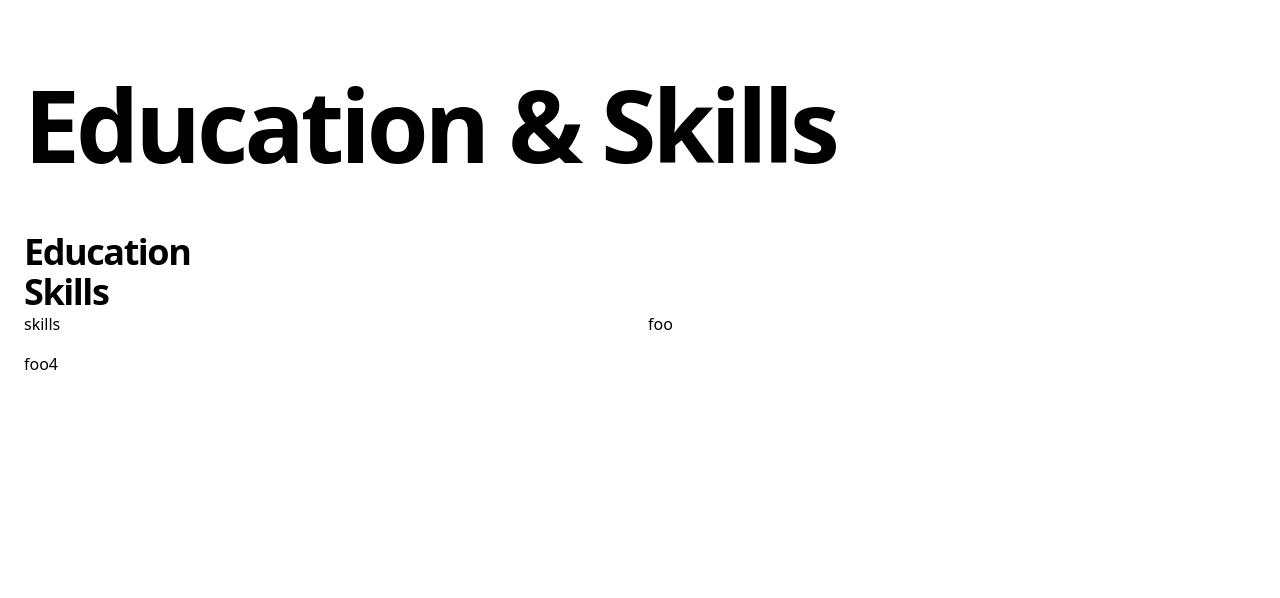
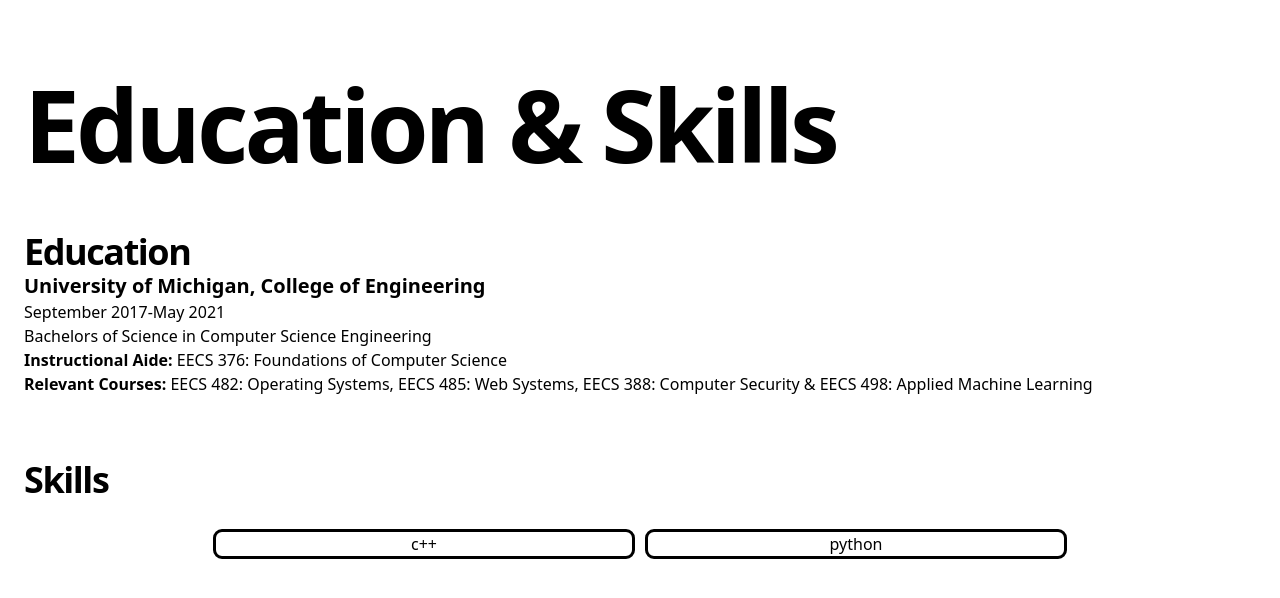
Before and after one commit to hadpeter/hadleypeterson-info, a Next.js app: page /education in a window 1280 px wide. Shown: the top 598 px of the page. Built offline with nearby package versions, Linux system fonts and the light colour scheme.

Commit message:
layout fixes and double list ui enhancements

```diff
--- a/app/components/doubleList.js
+++ b/app/components/doubleList.js
@@ -1,18 +1,18 @@
 export default function DoubleListComponent(props){
     // TODO: open all files in folder and load them into listItems
-    var folder = props.folder
-    var listItems = []
+    var listItems = props.items
     var items = listItems.map(function (i) {
     return (
-        <div className='indent'>{i}</div>
+        <div className="rounded-md outline outline-offset-6 outline-black text-center">
+            {i}
+        </div>
     );
     });
     return (
-        <div className="grid grid-cols-2 gap-4">
-            {items}
-            <div>{folder}</div>
-            <div>foo</div>
-            <div>foo4</div>
+        <div>
+            <div className="grid grid-cols-2 gap-4 justify-center mt-8 mx-48">
+                {items}
+            </div>
         </div>
     );
 }
--- a/app/education/page.js
+++ b/app/education/page.js
@@ -1,17 +1,35 @@
 import PageTitleComponet from "../components/pageTitle.js"
 import PageSubTitleComponet from "../components/pageSubTitle.js"
 import DoubleListComponent from "../components/doubleList.js"
+import JobHighlight from "../components/JobHighlight.js"
 
 export default function EducationAndSkills() {
+    var skills = ["c++", "python"]
 
     return (
         <div className="min-h-screen my-6 mx-6">
             <section className="flex-col md:flex-row flex items-center md:justify-between mt-16 mb-16 md:mb-12">
                 <PageTitleComponet title="Education & Skills"></PageTitleComponet>
             </section>
-            <PageSubTitleComponet title="Education"></PageSubTitleComponet>
-            <PageSubTitleComponet title="Skills"></PageSubTitleComponet>
-            <DoubleListComponent folder="skills"></DoubleListComponent>
+            <section className="mb-16">
+                <PageSubTitleComponet title="Education"></PageSubTitleComponet>
+                <JobHighlight title="University of Michigan" focus="College of Engineering" date="September 2017-May 2021"></JobHighlight>
+                <ul>
+                    <li>
+                        Bachelors of Science in Computer Science Engineering
+                    </li>
+                    <li>
+                        <b>Instructional Aide:</b> EECS 376: Foundations of Computer Science
+                    </li>
+                    <li>
+                        <b>Relevant Courses:</b> EECS 482: Operating Systems, EECS 485: Web Systems, EECS 388: Computer Security & EECS 498: Applied Machine Learning
+                    </li>
+                </ul>
+            </section>
+            <section className="mb-16">
+                <PageSubTitleComponet title="Skills"></PageSubTitleComponet>
+                <DoubleListComponent items={skills}></DoubleListComponent>
+            </section>
         </div>
 
     );
--- a/app/experience/capital_one/page.js
+++ b/app/experience/capital_one/page.js
@@ -12,24 +12,30 @@
                     New York, New York
                 </div>
             </section>
+            <section className="mb-16">
                 <JobHighlight title="Senior Associate Software Engineer" focus="Search Engine Optimization" date="August 2023-Present"></JobHighlight>
                 <ul>
                     <li>
 
                     </li>
                 </ul>
+            </section>
+            <section className="mb-16">
                 <JobHighlight title="Associate Software Engineer" focus="Machine Learning Opperations" date="August 2022-August 2023"></JobHighlight>
                 <ul>
                     <li>
 
                     </li>
                 </ul>
+            </section>
+            <section className="mb-16">
                 <JobHighlight title="Software Engineer Intern" focus="API Development" date="May 2020-August 2020"></JobHighlight>
                 <ul>
                     <li>
 
                     </li>
                 </ul>
+            </section>
         </div>
     )
 }
--- a/app/interests/page.js
+++ b/app/interests/page.js
@@ -1,4 +1,5 @@
 import PageTitleComponet from "../components/pageTitle.js"
+import PageSubTitleComponet from "../components/pageSubTitle.js"
 import DoubleListComponent from "../components/doubleList.js"
 
 export default function Interests() {
@@ -8,8 +9,11 @@
         <div className="min-h-screen my-6 mx-6">
         <section className="flex-col md:flex-row flex items-center md:justify-between mt-16 mb-16 md:mb-12">
             <PageTitleComponet title="Interests"></PageTitleComponet>
-            <DoubleListComponent folder="interests"></DoubleListComponent>
         </section>
+        <PageSubTitleComponet title="Technical"></PageSubTitleComponet>
+        <DoubleListComponent items={interests}></DoubleListComponent>
+        <PageSubTitleComponet title="Lifestyle"></PageSubTitleComponet>
+        <DoubleListComponent items={interests}></DoubleListComponent>
     </div>
     );
   }
--- a/app/page.js
+++ b/app/page.js
@@ -18,7 +18,7 @@
         <Container>
           <div className="flex flex-wrap mt-4 items-center">
             <div className="w-1/4">
-              <img src="/prof_pic.png" className="w-7/8 h-7/8 rounded-full mr-4" alt="profile picture"/>
+              <img src="/prof_pic.jpeg" className="w-7/8 h-7/8 rounded-full mr-4" alt="profile picture"/>
             </div>
             <div className="mx-4 w-2/3">
             I am a software engineer passionate about designing robust data systems, communicating complex technical concepts and mentoring fellow engineers.
```
Also changed, not shown: public/prof_pic.jpeg (added), 1 other file (tests, documents, lock files or other folders). Lines whose indentation alone changed are shown as unchanged.
